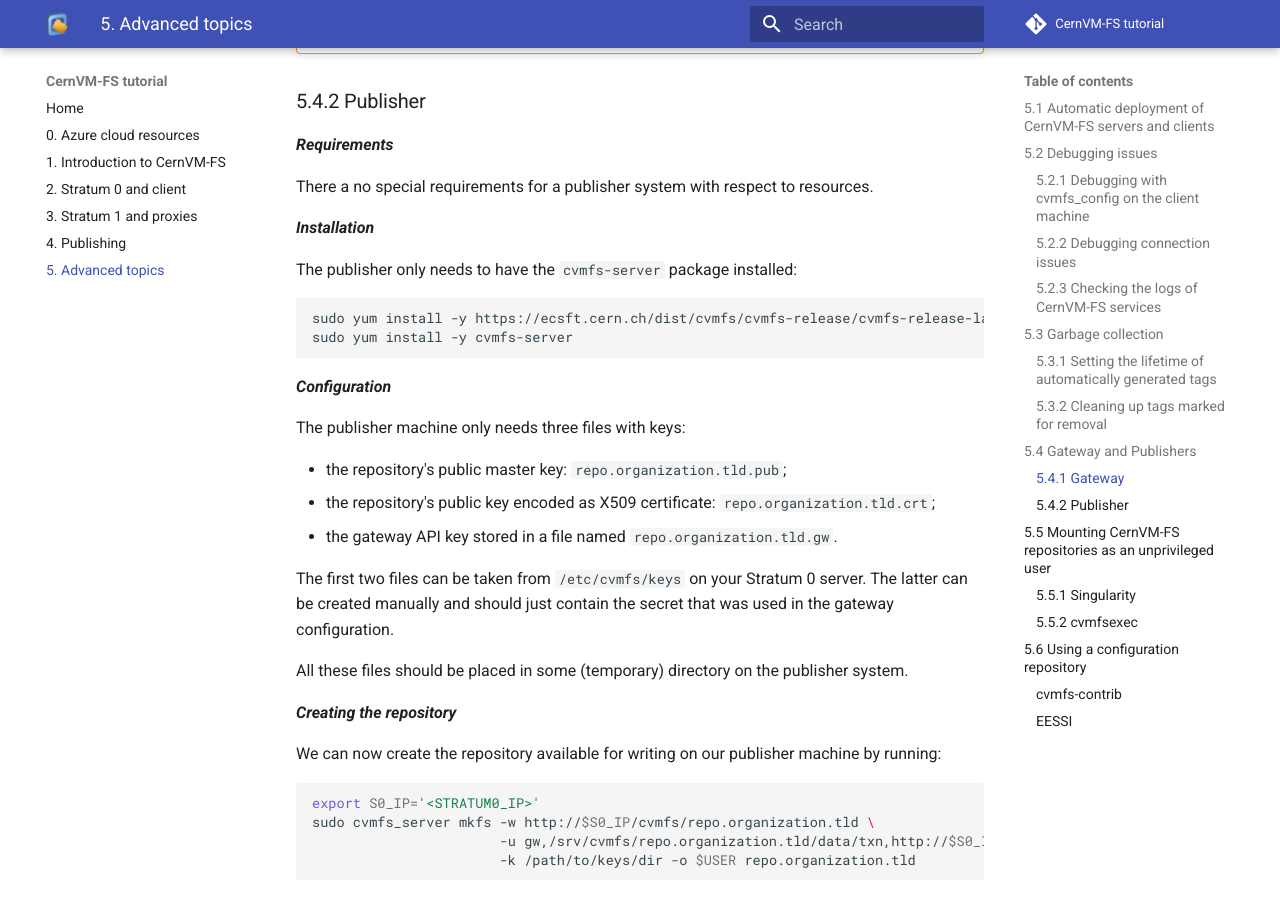
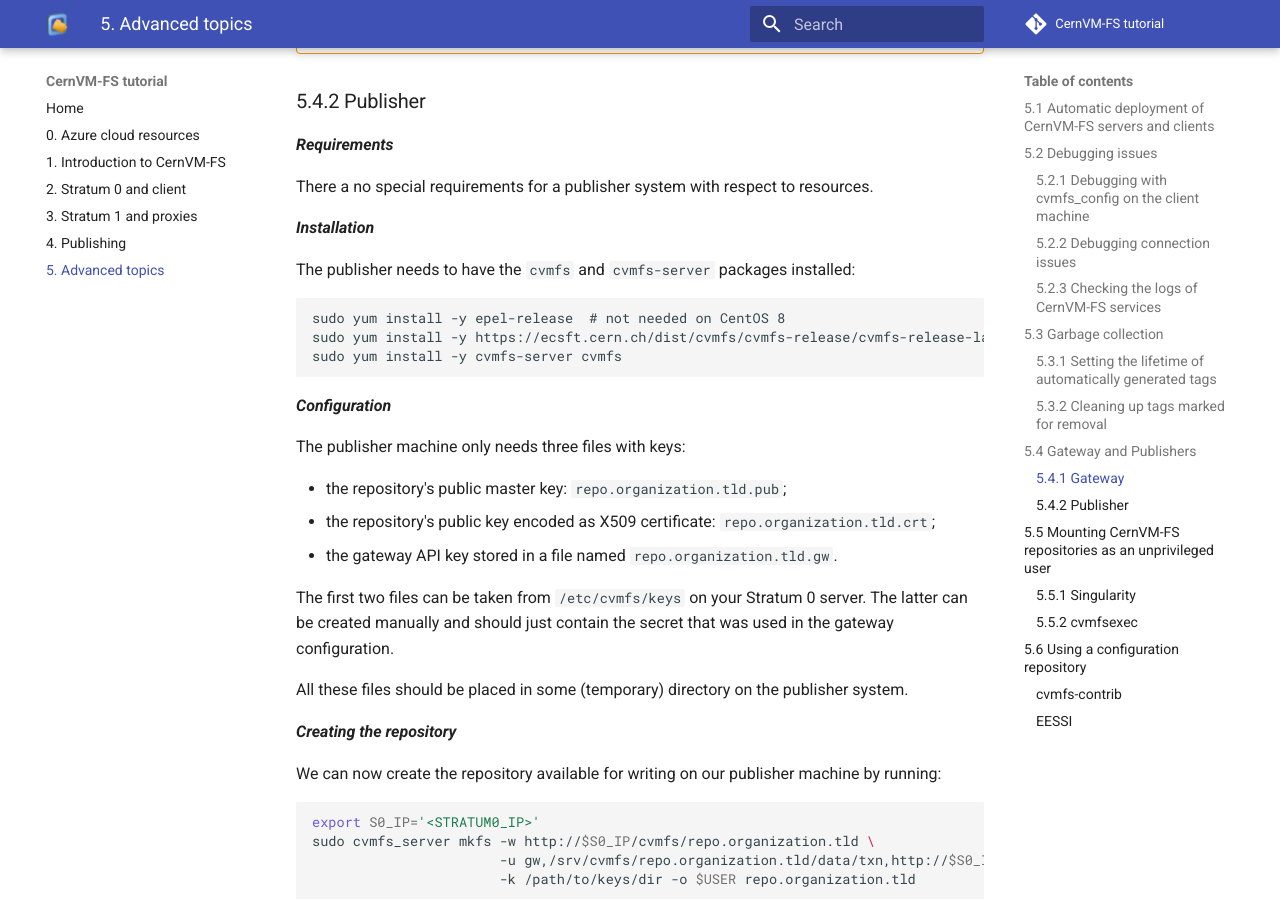
Before and after one commit to cvmfs-contrib/cvmfs-tutorial-2021, an MkDocs documentation site: the page built from docs/05_advanced.md, in a window 1280 px wide and 900 px high, scrolled down 5844 px. Built offline with MkDocs 1.6.1 and Material for MkDocs 9.7.7, drawn with Linux system fonts in a browser that asks for light colours; comment, search, counter and statistics services are not loaded.

Commit message:
install client on publisher node

````diff
--- a/docs/05_advanced.md
+++ b/docs/05_advanced.md
@@ -262,10 +262,11 @@
 
 ***Installation***
 
-The publisher only needs to have the `cvmfs-server` package installed:
+The publisher needs to have the `cvmfs` and `cvmfs-server` packages installed:
 ```
+sudo yum install -y epel-release  # not needed on CentOS 8
 sudo yum install -y https://ecsft.cern.ch/dist/cvmfs/cvmfs-release/cvmfs-release-latest.noarch.rpm
-sudo yum install -y cvmfs-server
+sudo yum install -y cvmfs-server cvmfs
 ```
 
 ***Configuration***
````
